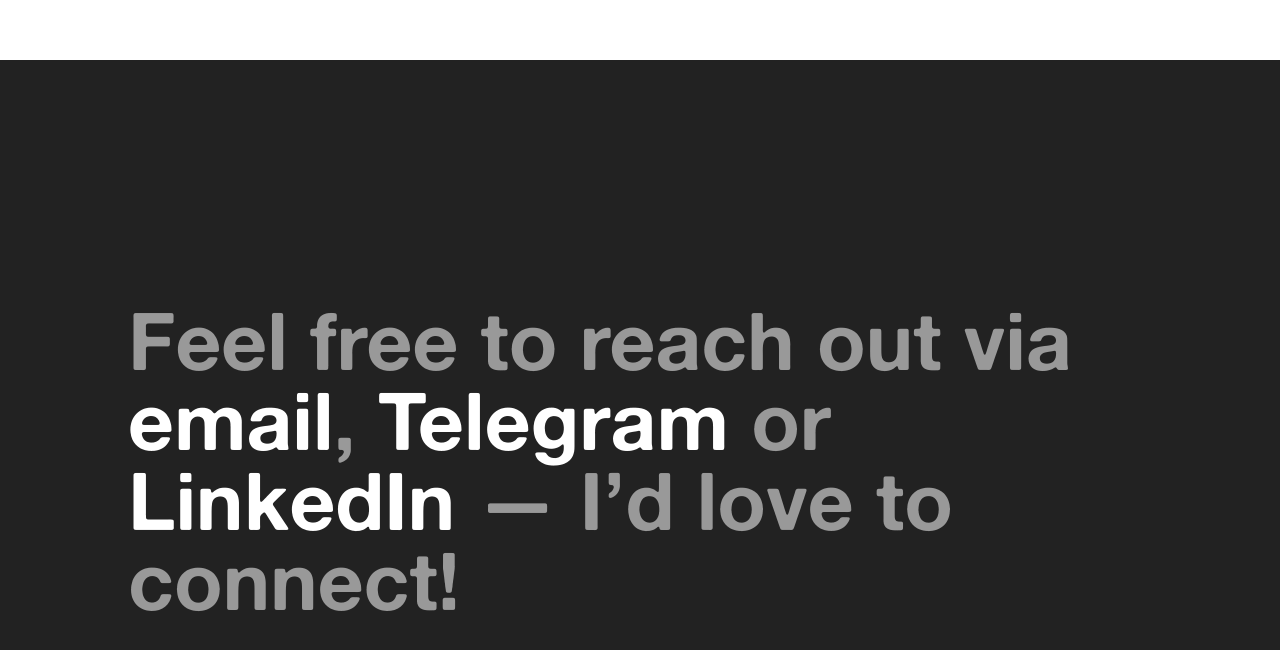
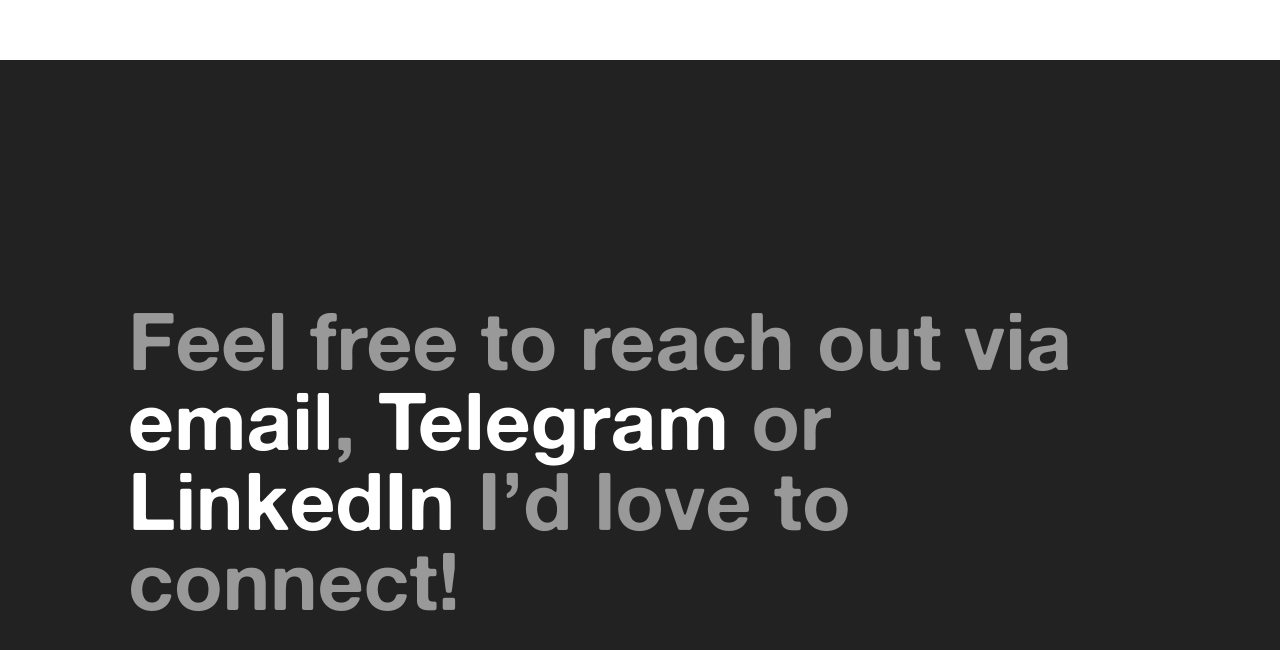
Before and after one commit to MegaRoks/MegaRoks.github.io, a plain HTML site: page index.html in a window 1280 px wide. Shown: the part 1540-2190 px from the top of the page. Drawn offline with Linux system fonts and the light colour scheme.

Commit message:
Update info

```diff
--- a/index.html
+++ b/index.html
@@ -25,7 +25,7 @@
             <a class="page__link" href="mailto:maksim.kamenev.maksimovich@gmail.com" target="_blank">email</a>,
             <a class="page__link" href="https://t.me/MaximKamenev" target="_blank">Telegram</a> or
             <a class="page__link" href="https://linkedin.com/in/maksim-kamenev/" target="_blank">LinkedIn</a>
-            <span> — I’d love to connect!</span>
+            <span>I’d love to connect!</span>
         </h2>
     </section>
 </main>
```
